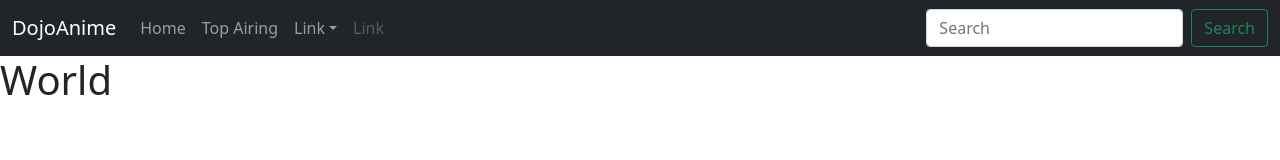
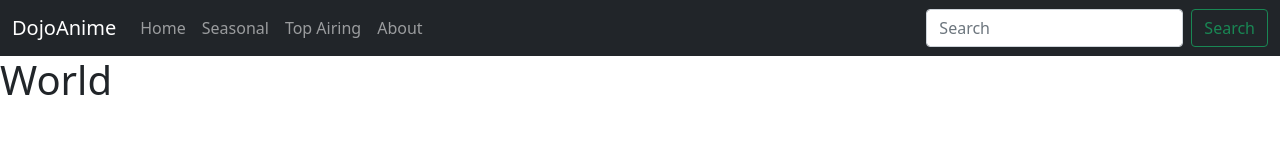
Before and after one commit to HarunAhmedAbdi/Dojoanime, a React (Create React App) app: page / in a window 1280 px wide. Shown: the top 160 px of the page. Built offline with nearby package versions, Linux system fonts and the light colour scheme.

Commit message:
fixed navbar links

```diff
--- a/src/components/navbar.js
+++ b/src/components/navbar.js
@@ -17,21 +17,10 @@ function NavScroll() {
             style={{ maxHeight: '100px' }}
             navbarScroll
           >
-            <Nav.Link href="#action1">Home</Nav.Link>
-            <Nav.Link href="#action2">Top Airing</Nav.Link>
-            <NavDropdown title="Link" id="navbarScrollingDropdown">
-              <NavDropdown.Item href="#action3">Action</NavDropdown.Item>
-              <NavDropdown.Item href="#action4">
-                Another action
-              </NavDropdown.Item>
-              <NavDropdown.Divider />
-              <NavDropdown.Item href="#action5">
-                Something else here
-              </NavDropdown.Item>
-            </NavDropdown>
-            <Nav.Link href="#" disabled>
-              Link
-            </Nav.Link>
+            <Nav.Link href="/">Home</Nav.Link>
+            <Nav.Link href="/seasonal">Seasonal</Nav.Link>
+            <Nav.Link href="/top-airing">Top Airing</Nav.Link>
+            <Nav.Link href="/about">About</Nav.Link>
           </Nav>
           <Form className="d-flex">
             <Form.Control
```
